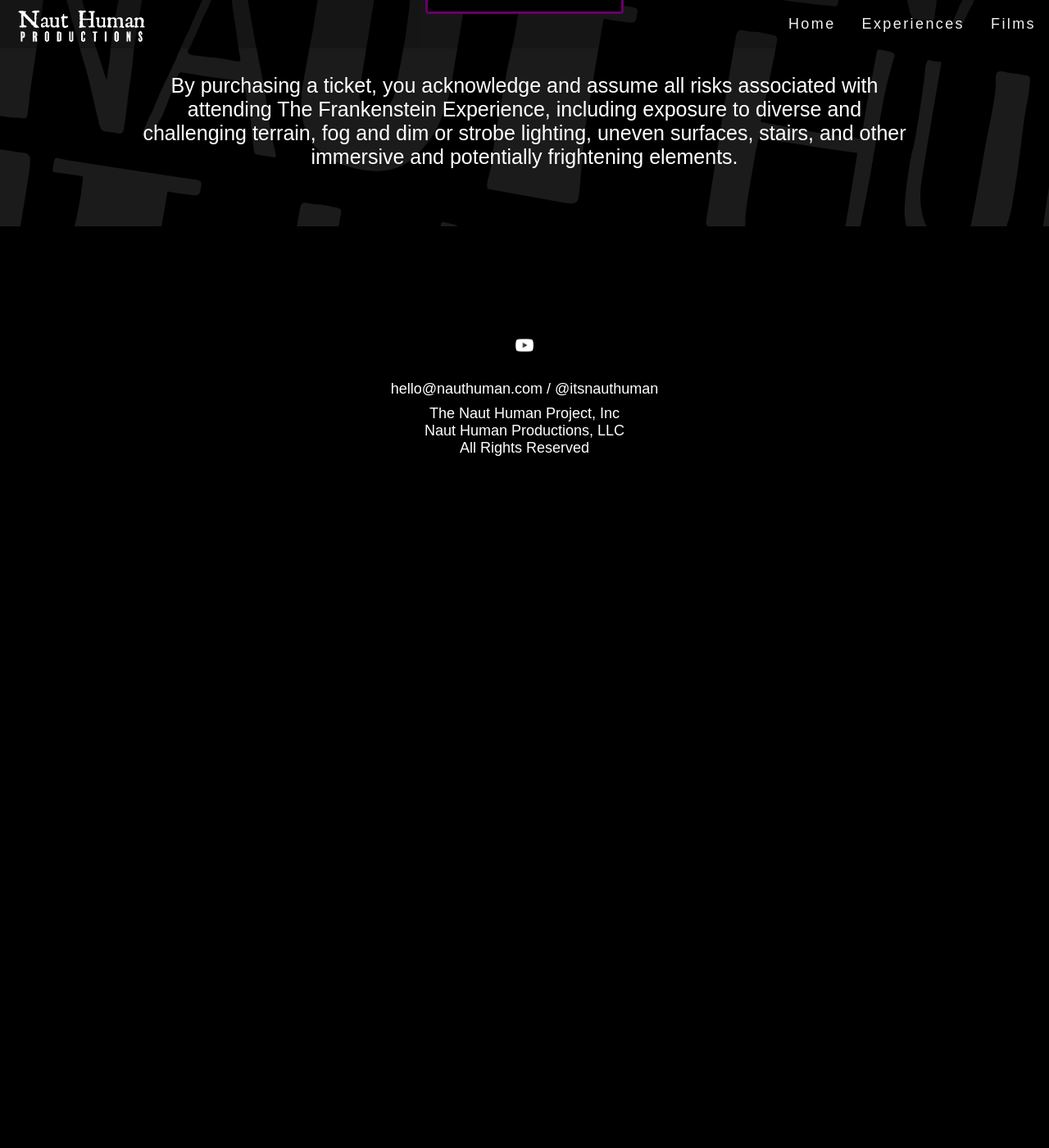
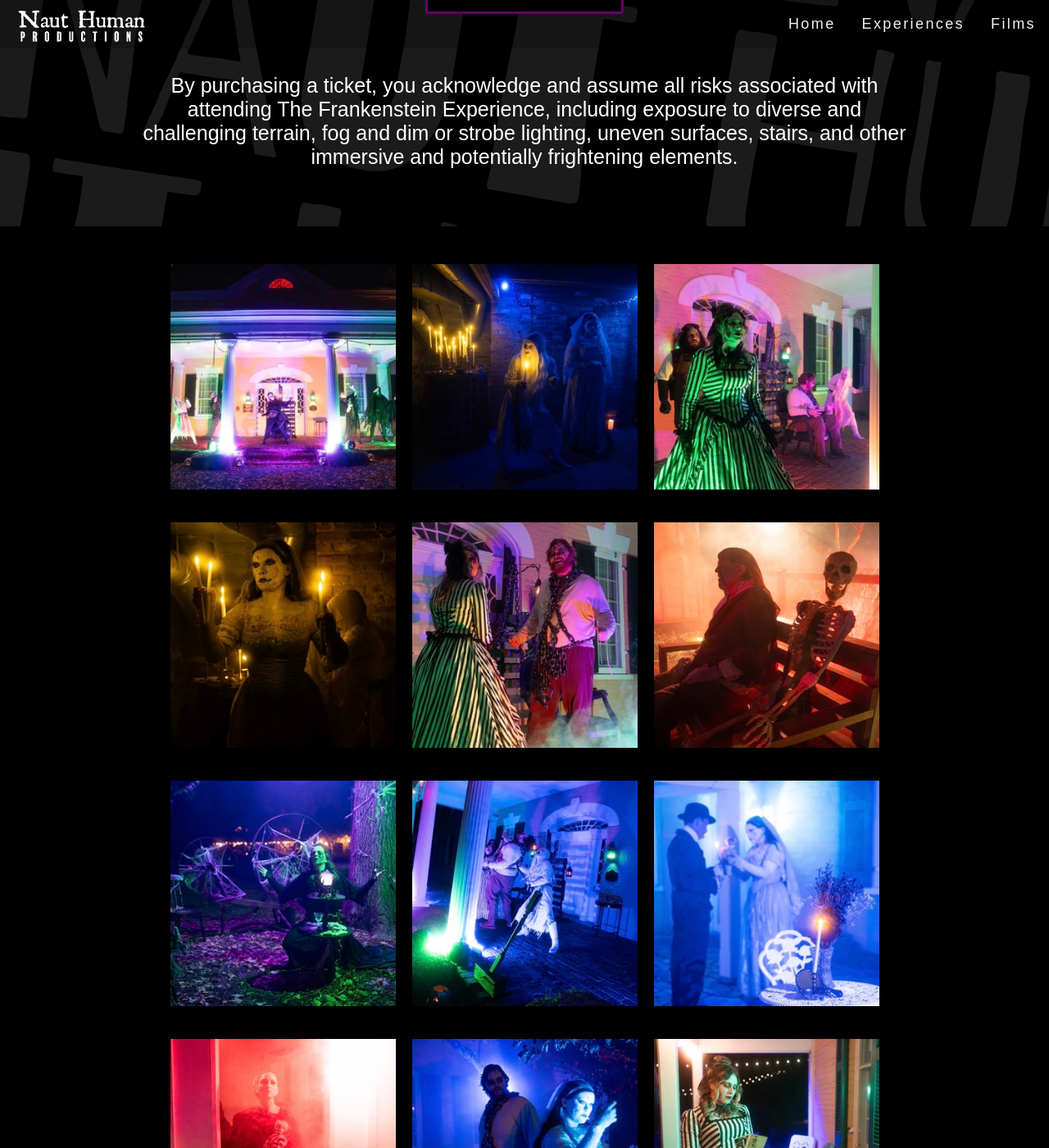
Before and after one commit to nauthuman/website, a Jekyll site: the page built from frankensteintickets.html, in a window 1280 px wide and 1400 px high, scrolled down 3199 px. Shown: the whole window at 82% size. Built offline with Jekyll 4.4.1, drawn with Linux system fonts in a browser that asks for light colours; some web fonts are replaced; before the commit the page ends 3829 px from its top, so only the background shows below that.

Commit message:
Update frankensteintickets.html

```diff
--- a/frankensteintickets.html
+++ b/frankensteintickets.html
@@ -237,3 +237,4 @@
 </div>
 
 {% include frankensteinticketinfo_panel.html %}
+{% include frankensteingallery_panel.html %}
```
